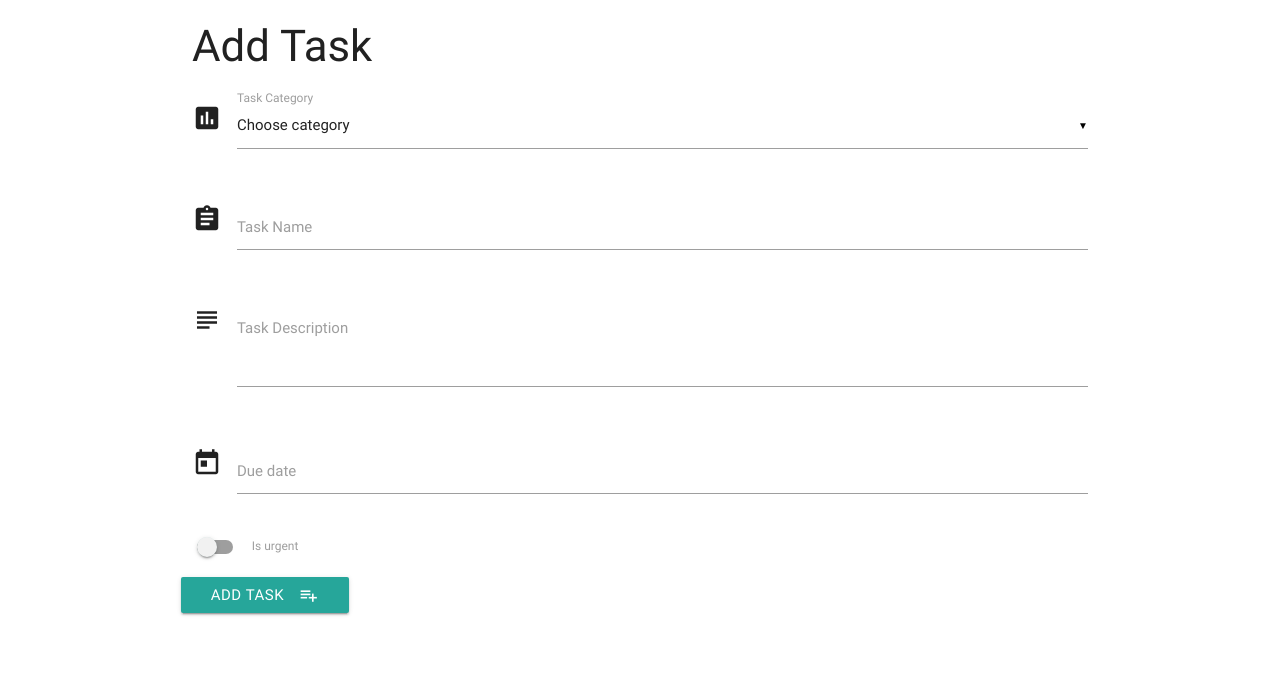
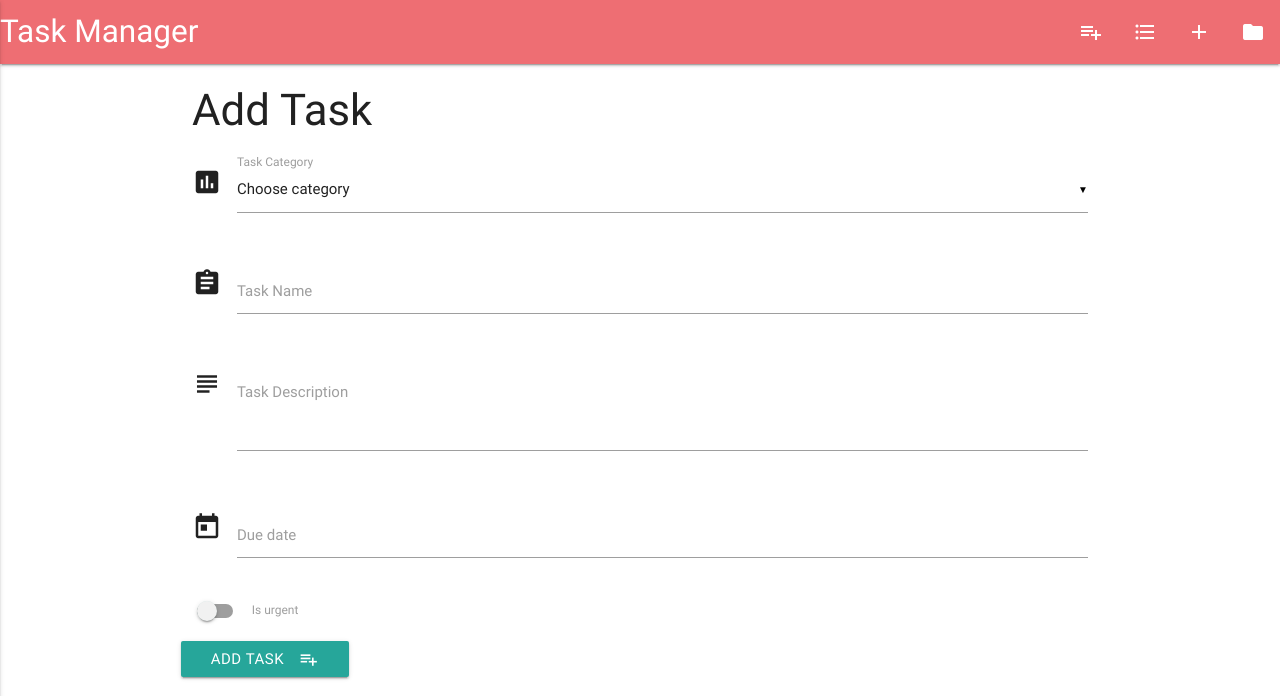
Before and after one commit to benm4ckenzie/task-manager-mini-project, a Flask app: page /add_task in a window 1280 px wide. Shown: the top 696 px of the page. Run offline with Flask 2, Linux system fonts and the light colour scheme; data that the repository does not hold is empty; some libraries are stand-ins or nearby versions.

Commit message:
added navigation element

```diff
--- a/templates/base.html
+++ b/templates/base.html
@@ -4,20 +4,42 @@
 <head>
 	<link href="https://fonts.googleapis.com/icon?family=Material+Icons" rel="stylesheet">
 	<link rel="stylesheet" href="https://cdnjs.cloudflare.com/ajax/libs/materialize/0.100.2/css/materialize.min.css">
-    <link rel="stylesheet" href="{{url_for('static', filename='css/style.css')}}" type="text/css" />
+	<link rel="stylesheet" href="{{url_for('static', filename='css/style.css')}}" type="text/css" />
 </head>
 
 <body>
+	<header>
+		<nav>
+			<div class="nav-wrapper">
+				<a href="{{ url_for('get_tasks') }}" class="brand-logo">Task Manager</a>
+				<a href="{{ url_for('get_tasks') }}" data-activates="mobile-demo" class="button-collapse"><i class="material-icons">menu</i></a>
+				<ul class="right hide-on-med-and-down">
+					<li><a href="{{ url_for('add_task') }}"><i class="material-icons">playlist_add</i></a></li>
+					<li><a href="{{ url_for('get_tasks') }}"><i class="material-icons">format_list_bulleted</i></a></li>
+					<li><a href="{{ url_for('new_category') }}"><i class="material-icons">add</i></a></li>
+					<li><a href="{{ url_for('get_categories') }}"><i class="material-icons">folder</i></a></li>
+				</ul>
+				<ul class="side-nav" id="mobile-demo">
+					<li><a href="{{ url_for('add_task') }}">Add task</a></li>
+					<li><a href="{{ url_for('get_tasks') }}">Tasks</a></li>
+					<li><a href="{{ url_for('new_category') }}">Add category</a></li>
+					<li><a href="{{ url_for('get_categories') }}">Categories</a></li>
+				</ul>
+			</div>
+		</nav>
+
+	</header>
 	<div class="container">
-	{% block content %}
-	{% endblock %}
-    </div>
+		{% block content %}
+		{% endblock %}
+	</div>
 	<script src="https://cdnjs.cloudflare.com/ajax/libs/jquery/3.2.1/jquery.min.js"></script>
 	<script src="https://cdnjs.cloudflare.com/ajax/libs/materialize/0.100.2/js/materialize.min.js"></script>
 	<script type="text/javascript">
 		$(document).ready(function() {
             $('.collapsible').collapsible();
             $('select').material_select();
+            $('.button-collapse').sideNav();
         });
 
         $('.datepicker').pickadate({
@@ -32,6 +54,8 @@
         document.getElementById("matfix").addEventListener("click", function(e) {
 	    e.stopPropagation();
         });
+
+
 	</script>
 </body>
 
```
